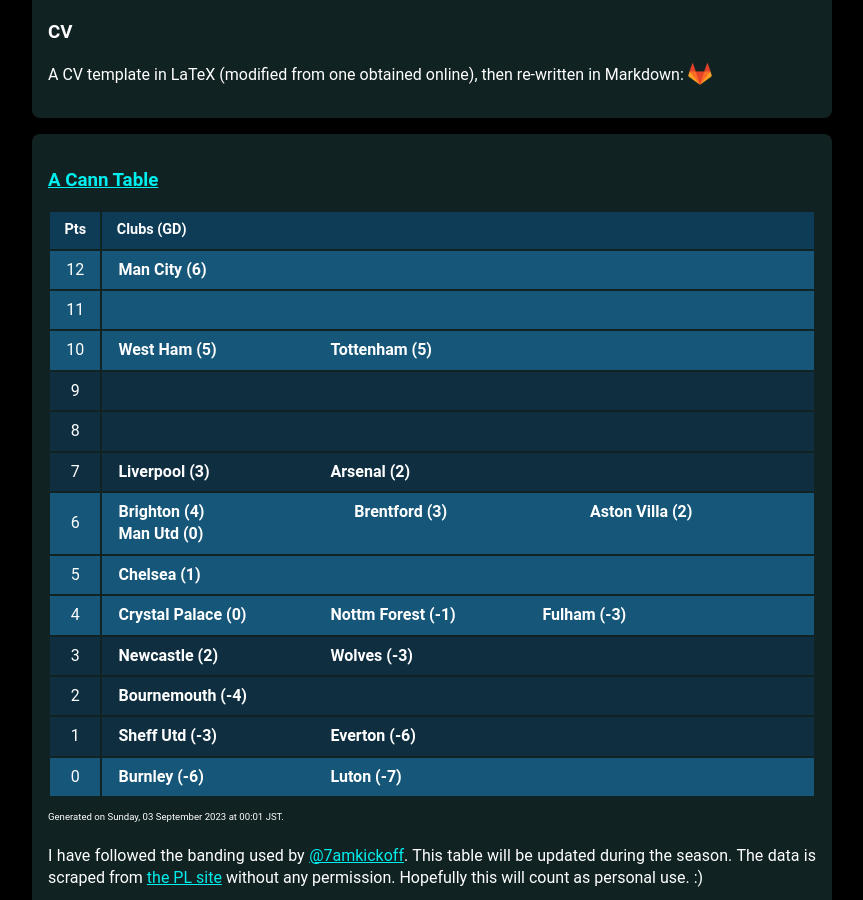
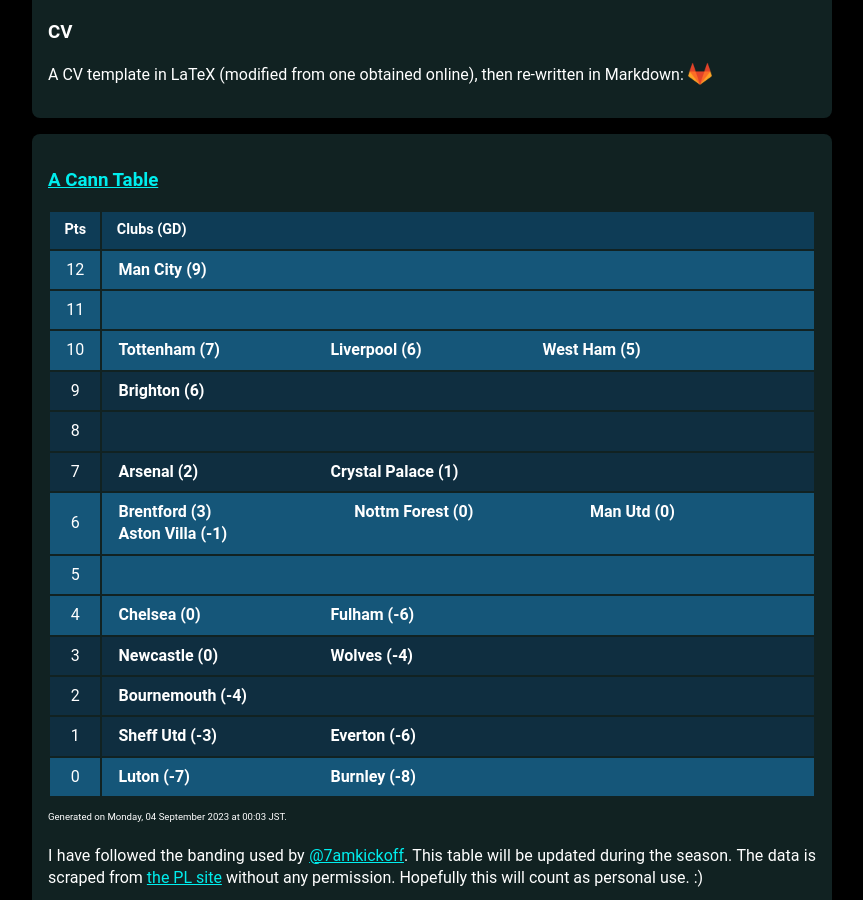
Before and after one commit to muru/muru.github.io, a Jekyll site: the page built from resources.md, in a window 1280 px wide and 900 px high, scrolled down 1235 px. Shown: the whole window, without its empty margins (208-1071 px from the left). Built offline with Jekyll 4.4.1, drawn with Linux system fonts in a browser that asks for light colours; some web fonts are replaced.

Commit message:
updated cann-table: Mon  4 Sep 00:03:57 JST 2023

```diff
--- a/cann-table.html
+++ b/cann-table.html
@@ -3,7 +3,7 @@
 	<tr class="cann-row-1">
 		<td class="cann-point"> 12 </td>
 		<td class="cann-clubs">
-			<span class="club-name"> Man City (6) </span>
+			<span class="club-name"> Man City (9) </span>
 		</td>
  	</tr>
 	<tr class="cann-row-1">
@@ -14,13 +14,15 @@
 	<tr class="cann-row-1">
 		<td class="cann-point"> 10 </td>
 		<td class="cann-clubs">
+			<span class="club-name"> Tottenham (7) </span>
+			<span class="club-name"> Liverpool (6) </span>
 			<span class="club-name"> West Ham (5) </span>
-			<span class="club-name"> Tottenham (5) </span>
 		</td>
  	</tr>
 	<tr class="cann-row-2">
 		<td class="cann-point"> 9 </td>
 		<td class="cann-clubs">
+			<span class="club-name"> Brighton (6) </span>
 		</td>
  	</tr>
 	<tr class="cann-row-2">
@@ -31,38 +33,36 @@
 	<tr class="cann-row-2">
 		<td class="cann-point"> 7 </td>
 		<td class="cann-clubs">
-			<span class="club-name"> Liverpool (3) </span>
 			<span class="club-name"> Arsenal (2) </span>
+			<span class="club-name"> Crystal Palace (1) </span>
 		</td>
  	</tr>
 	<tr class="cann-row-1">
 		<td class="cann-point"> 6 </td>
 		<td class="cann-clubs">
-			<span class="club-name"> Brighton (4) </span>
 			<span class="club-name"> Brentford (3) </span>
-			<span class="club-name"> Aston Villa (2) </span>
+			<span class="club-name"> Nottm Forest (0) </span>
 			<span class="club-name"> Man Utd (0) </span>
+			<span class="club-name"> Aston Villa (-1) </span>
 		</td>
  	</tr>
 	<tr class="cann-row-1">
 		<td class="cann-point"> 5 </td>
 		<td class="cann-clubs">
-			<span class="club-name"> Chelsea (1) </span>
 		</td>
  	</tr>
 	<tr class="cann-row-1">
 		<td class="cann-point"> 4 </td>
 		<td class="cann-clubs">
-			<span class="club-name"> Crystal Palace (0) </span>
-			<span class="club-name"> Nottm Forest (-1) </span>
-			<span class="club-name"> Fulham (-3) </span>
+			<span class="club-name"> Chelsea (0) </span>
+			<span class="club-name"> Fulham (-6) </span>
 		</td>
  	</tr>
 	<tr class="cann-row-2">
 		<td class="cann-point"> 3 </td>
 		<td class="cann-clubs">
-			<span class="club-name"> Newcastle (2) </span>
-			<span class="club-name"> Wolves (-3) </span>
+			<span class="club-name"> Newcastle (0) </span>
+			<span class="club-name"> Wolves (-4) </span>
 		</td>
  	</tr>
 	<tr class="cann-row-2">
@@ -81,9 +81,9 @@
 	<tr class="cann-row-1">
 		<td class="cann-point"> 0 </td>
 		<td class="cann-clubs">
-			<span class="club-name"> Burnley (-6) </span>
 			<span class="club-name"> Luton (-7) </span>
+			<span class="club-name"> Burnley (-8) </span>
 		</td>
  	</tr>
 </table>
-<span id="cann-gen-note"> Generated on  Sunday, 03 September 2023 at 00:01 JST. </span>
+<span id="cann-gen-note"> Generated on  Monday, 04 September 2023 at 00:03 JST. </span>
```
